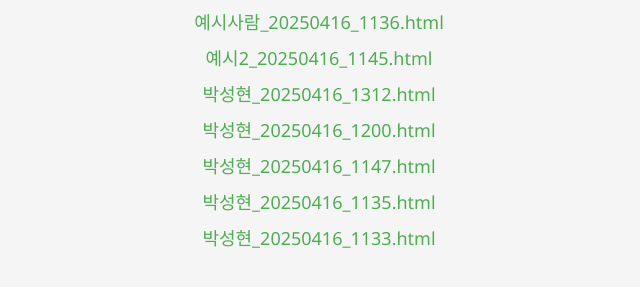
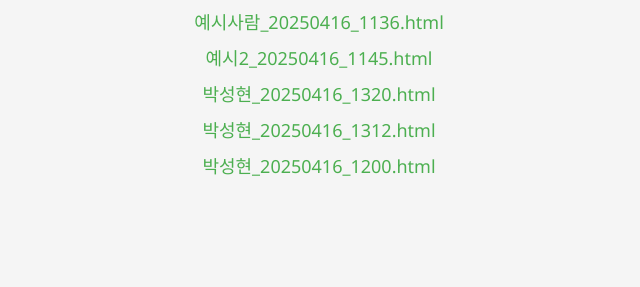
Before and after one commit to 46nek0/46nek0.github.io, a plain HTML site: page results/index.html in a window 1280 px wide. Shown: the part 127-414 px from the top of the page, without its empty margins (321-961 px from the left). Drawn offline with Linux system fonts and the light colour scheme.

Commit message:
🔄 Update index.html

```diff
--- a/results/index.html
+++ b/results/index.html
@@ -17,11 +17,9 @@
   <ul>
     <li><a href="예시사람_20250416_1136.html" target="_blank">예시사람_20250416_1136.html</a></li>
     <li><a href="예시2_20250416_1145.html" target="_blank">예시2_20250416_1145.html</a></li>
+    <li><a href="박성현_20250416_1320.html" target="_blank">박성현_20250416_1320.html</a></li>
     <li><a href="박성현_20250416_1312.html" target="_blank">박성현_20250416_1312.html</a></li>
     <li><a href="박성현_20250416_1200.html" target="_blank">박성현_20250416_1200.html</a></li>
-    <li><a href="박성현_20250416_1147.html" target="_blank">박성현_20250416_1147.html</a></li>
-    <li><a href="박성현_20250416_1135.html" target="_blank">박성현_20250416_1135.html</a></li>
-    <li><a href="박성현_20250416_1133.html" target="_blank">박성현_20250416_1133.html</a></li>
   </ul>
 </body>
 </html>
```
